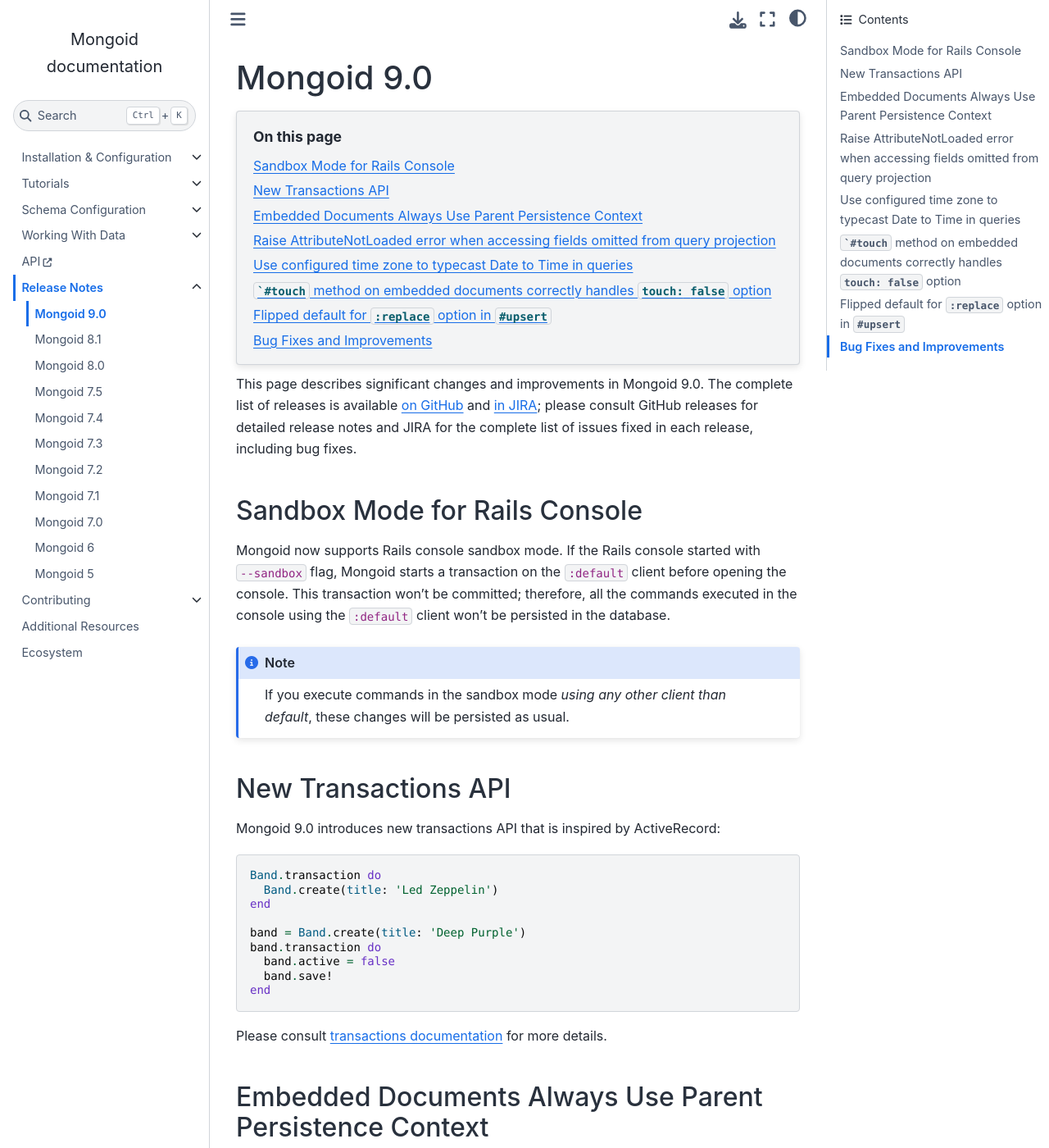
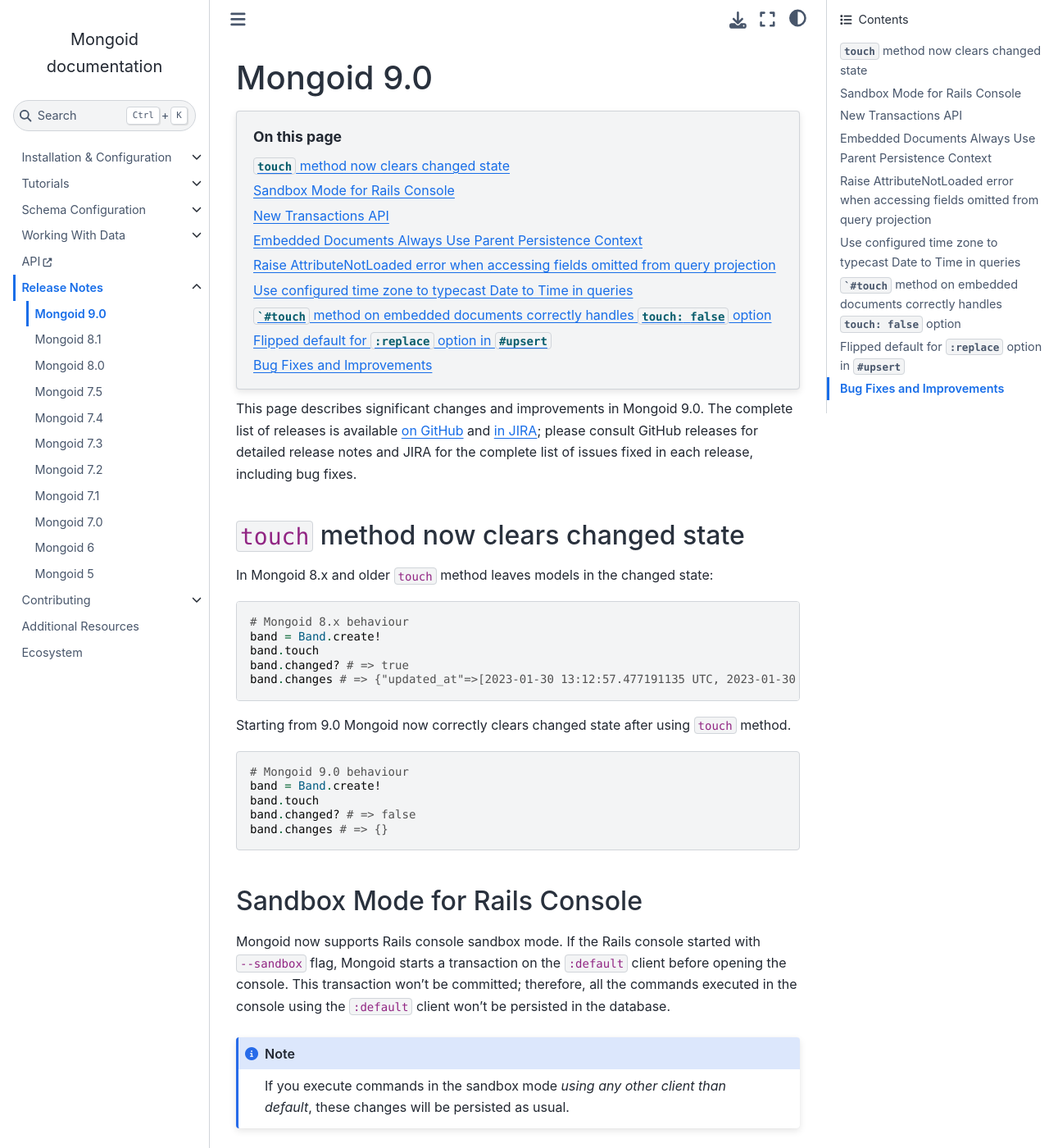
Before and after one commit to i80and/docs-mongoid, a Sphinx documentation site: the page built from docs/release-notes/mongoid-9.0.txt, in a window 1280 px wide and 1400 px high. Shown: the whole window at 82% size. Built offline with Sphinx 7.4.7 and the Sphinx Book theme 1.1.4, drawn with Linux system fonts in a browser that asks for light colours.

Commit message:
MONGOID-5504 Clear changes after :touch (#5534)

```diff
--- a/docs/release-notes/mongoid-9.0.txt
+++ b/docs/release-notes/mongoid-9.0.txt
@@ -16,6 +16,30 @@ The complete list of releases is available `on GitHub
 <https://jira.mongodb.org/projects/MONGOID?selectedItem=com.atlassian.jira.jira-projects-plugin:release-page>`_;
 please consult GitHub releases for detailed release notes and JIRA for
 the complete list of issues fixed in each release, including bug fixes.
+
+``touch`` method now clears changed state
+-----------------------------------------
+
+In Mongoid 8.x and older ``touch`` method leaves models in the changed state:
+
+.. code-block:: ruby
+
+  # Mongoid 8.x behaviour
+  band = Band.create!
+  band.touch
+  band.changed? # => true
+  band.changes # => {"updated_at"=>[2023-01-30 13:12:57.477191135 UTC, 2023-01-30 13:13:11.482975646 UTC]}
+
+Starting from 9.0 Mongoid now correctly clears changed state after using ``touch``
+method.
+
+.. code-block:: ruby
+
+  # Mongoid 9.0 behaviour
+  band = Band.create!
+  band.touch
+  band.changed? # => false
+  band.changes # => {}
 
 Sandbox Mode for Rails Console
 ------------------------------
```
